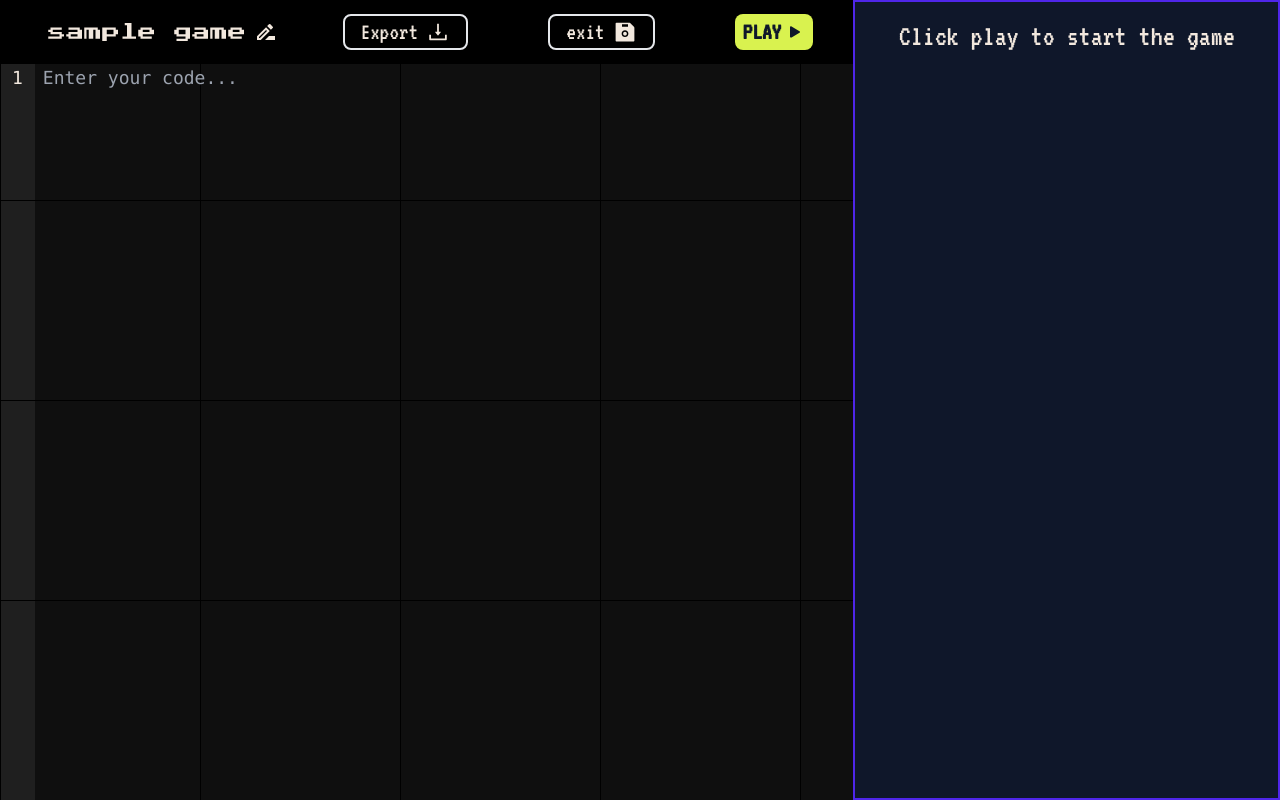
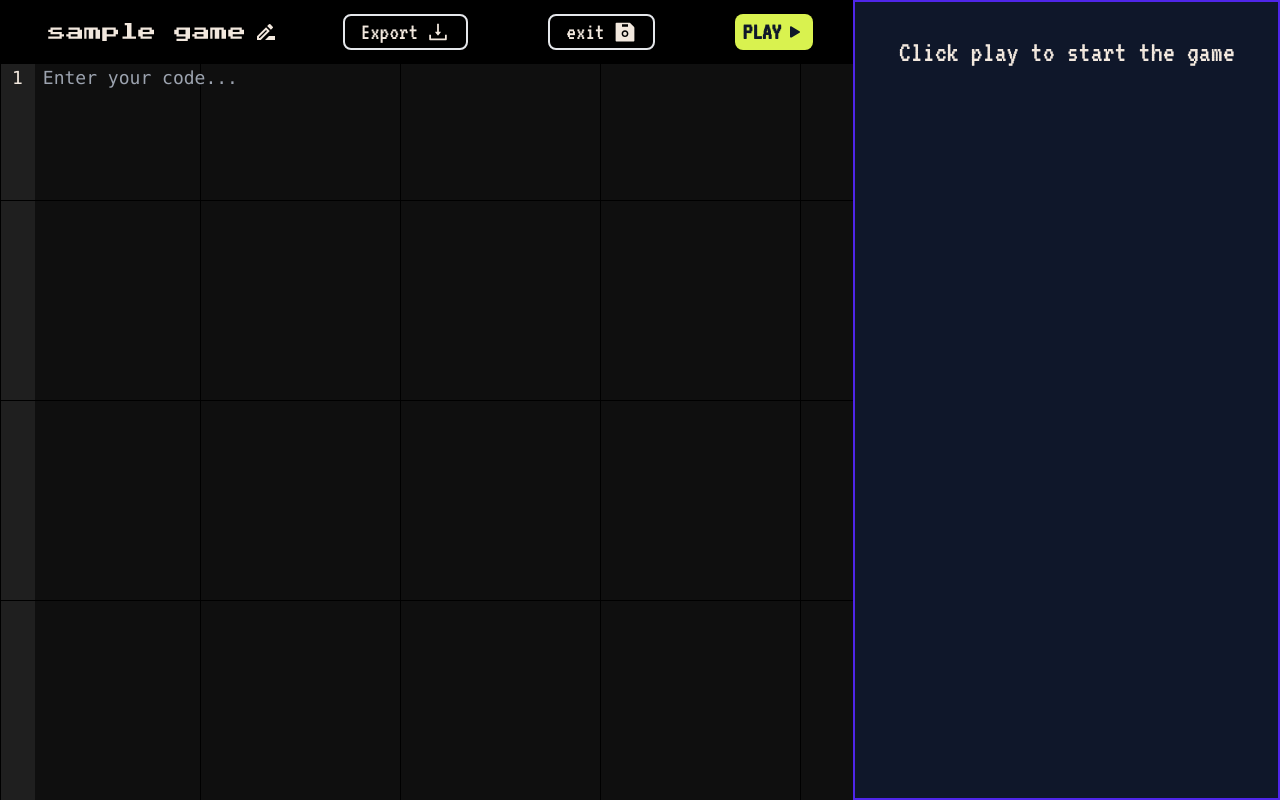
Before and after one commit to pewpewnor/ScriptQuest, a Next.js app: page /mygames in a window 1280 px wide. Both pictures are taken after a click on the button "Edit". Built offline with nearby package versions, Linux system fonts and the light colour scheme.

Commit message:
style: add top margin to click play

```diff
--- a/src/components/editor/EditorPage.tsx
+++ b/src/components/editor/EditorPage.tsx
@@ -191,7 +191,7 @@ const EditorPage: FC<EditorPageProps> = (props: EditorPageProps) => {
 						stopPlaying={() => setIsPlaying(false)}
 					/>
 				) : (
-					<h1 className="text-center font-vt text-3xl text-clay">
+					<h1 className="mt-4 text-center font-vt text-3xl text-clay">
 						Click play to start the game
 					</h1>
 				)}
```
